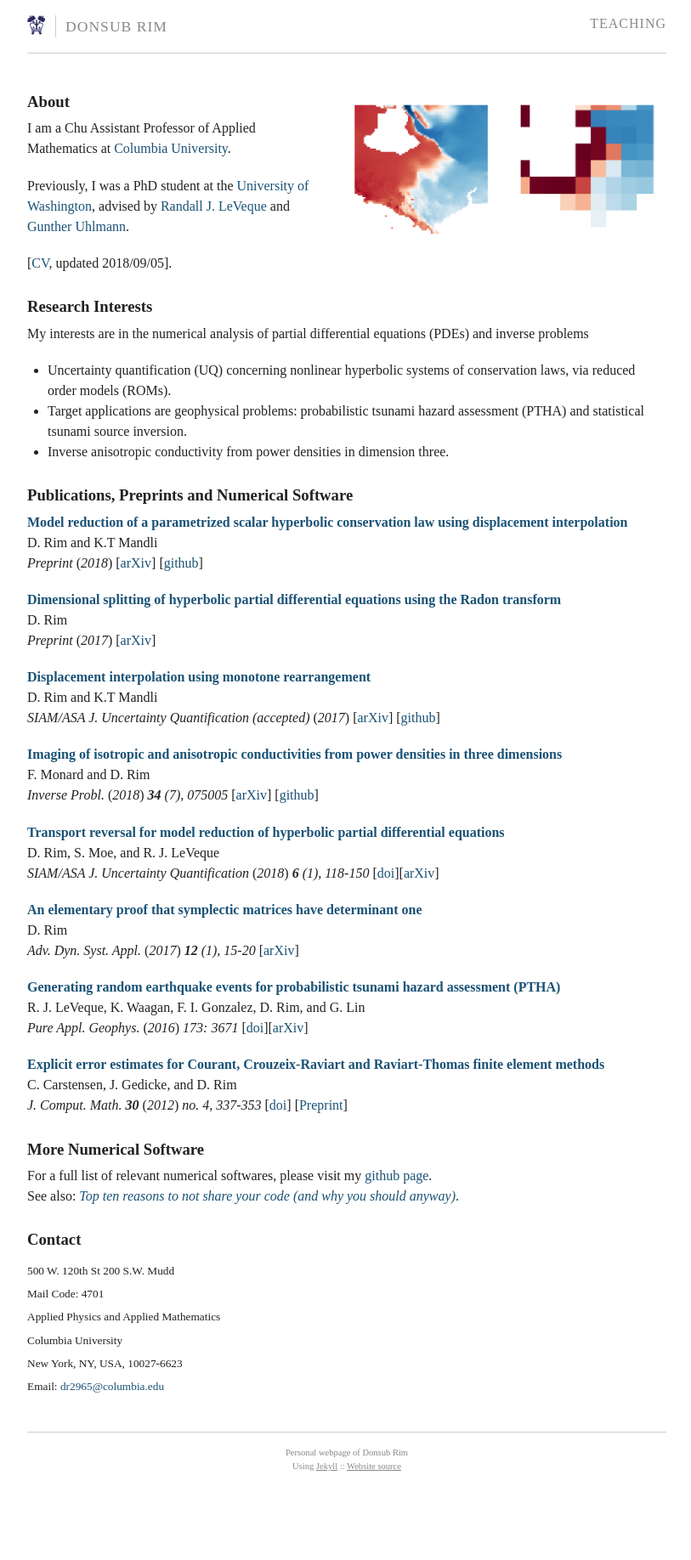
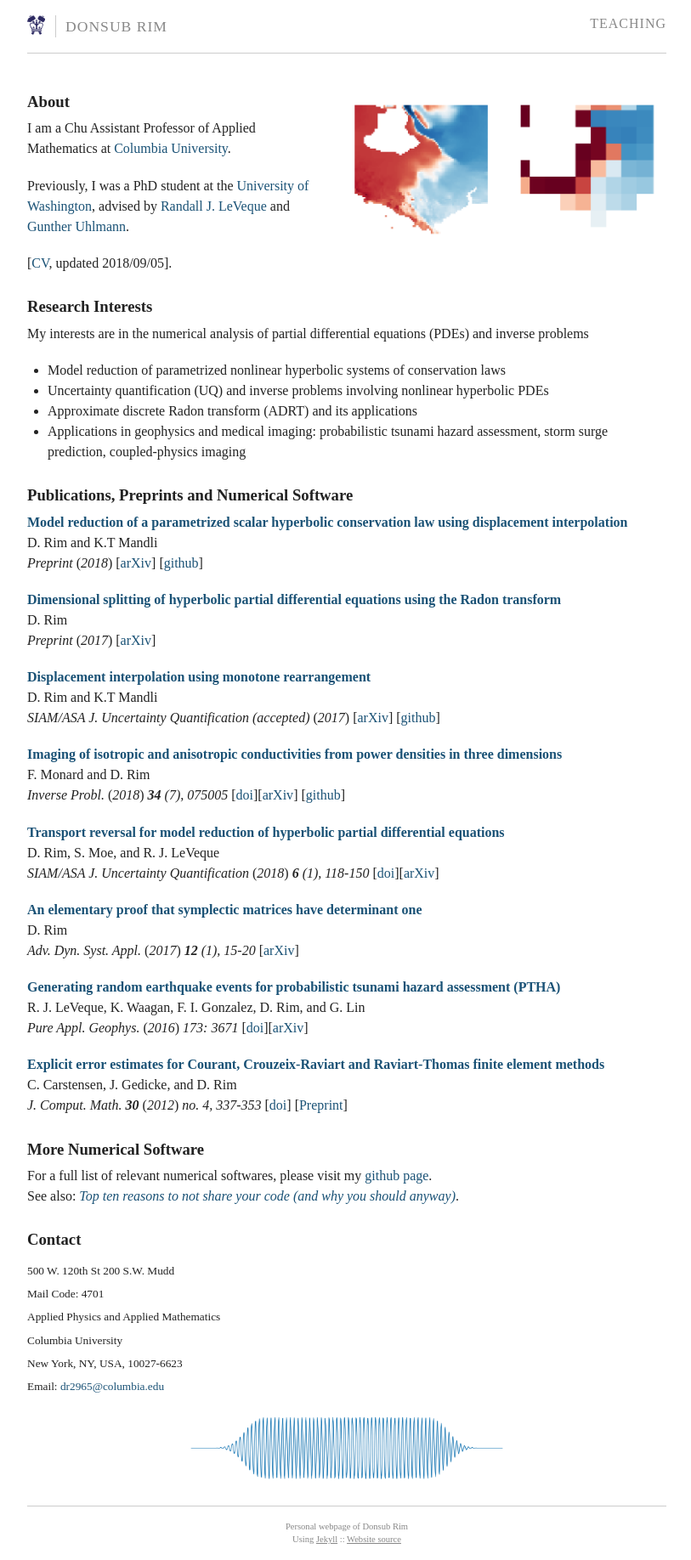
Before and after one commit to dsrim/dsrim.github.io, a Jekyll site: the page built from index.md, in a window 1280 px wide. Shown: the whole page at 85% size, without its empty margins (232-1045 px from the left). Built offline with Jekyll 4.4.1, drawn with Linux system fonts in a browser that asks for light colours; before the commit the page ends 1750 px from its top, so only the background shows below that.

Commit message:
some updates..

```diff
--- a/index.md
+++ b/index.md
@@ -28,6 +28,7 @@ pubs:
     - title:    "Imaging of isotropic and anisotropic conductivities from power                  densities in three dimensions"
       author:   "F. Monard and D. Rim"
       journal:  "Inverse Probl."
+      doi:      "https://doi.org/10.1088/1361-6420/aabe5a"
       url:      "http://iopscience.iop.org/article/10.1088/1361-6420/aabe5a/meta"
       arxiv:    "http://arxiv.org/abs/1711.03137"
       github:   "http://github.com/dsrim/powerdensity3d"
@@ -89,9 +90,12 @@ advised by [Randall J. LeVeque] and [Gunther Uhlmann].
 
 My interests are in the numerical analysis of
 partial differential equations (PDEs) and inverse problems
-* Uncertainty quantification (UQ) concerning nonlinear hyperbolic systems of conservation laws, via reduced order models (ROMs).
-* Target applications are geophysical problems: probabilistic tsunami hazard assessment (PTHA) and statistical tsunami source inversion.
-* Inverse anisotropic conductivity from power densities in dimension three.
+* Model reduction of parametrized nonlinear hyperbolic systems of conservation laws
+* Uncertainty quantification (UQ) and inverse problems involving nonlinear hyperbolic PDEs
+* Approximate discrete Radon transform (ADRT) and its applications
+* Applications in geophysics and medical imaging: probabilistic tsunami hazard assessment,
+storm surge prediction, coupled-physics imaging
+
 
 ### Publications, Preprints and Numerical Software
 
@@ -127,6 +131,11 @@ Columbia University<br />
 New York, NY, USA, 10027-6623 <br />
 Email: [dr2965@columbia.edu] <br /></sub>
 
+
+{% include image.html url="images/u_sol1d.png" caption="" width="400px"
+align="center" %}
+
+
 [Randall J. LeVeque]: http://faculty.washington.edu/rjl/
 [Gunther Uhlmann]: http://www.math.washington.edu/~gunther/
 [CV]: files/DonsubRim_CV.pdf
```
Also changed, not shown: images/u_sol1d.png (added), 1 other file.
